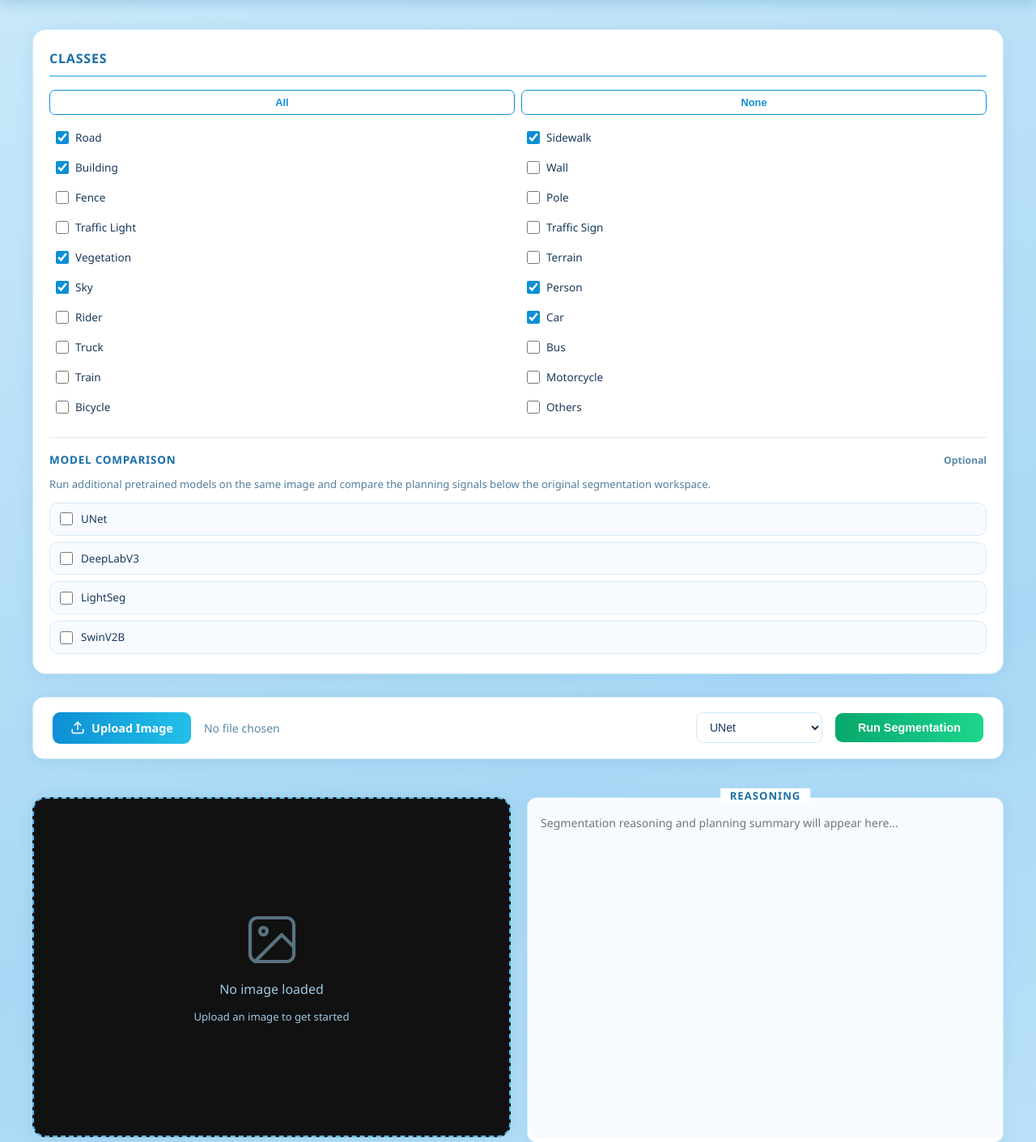
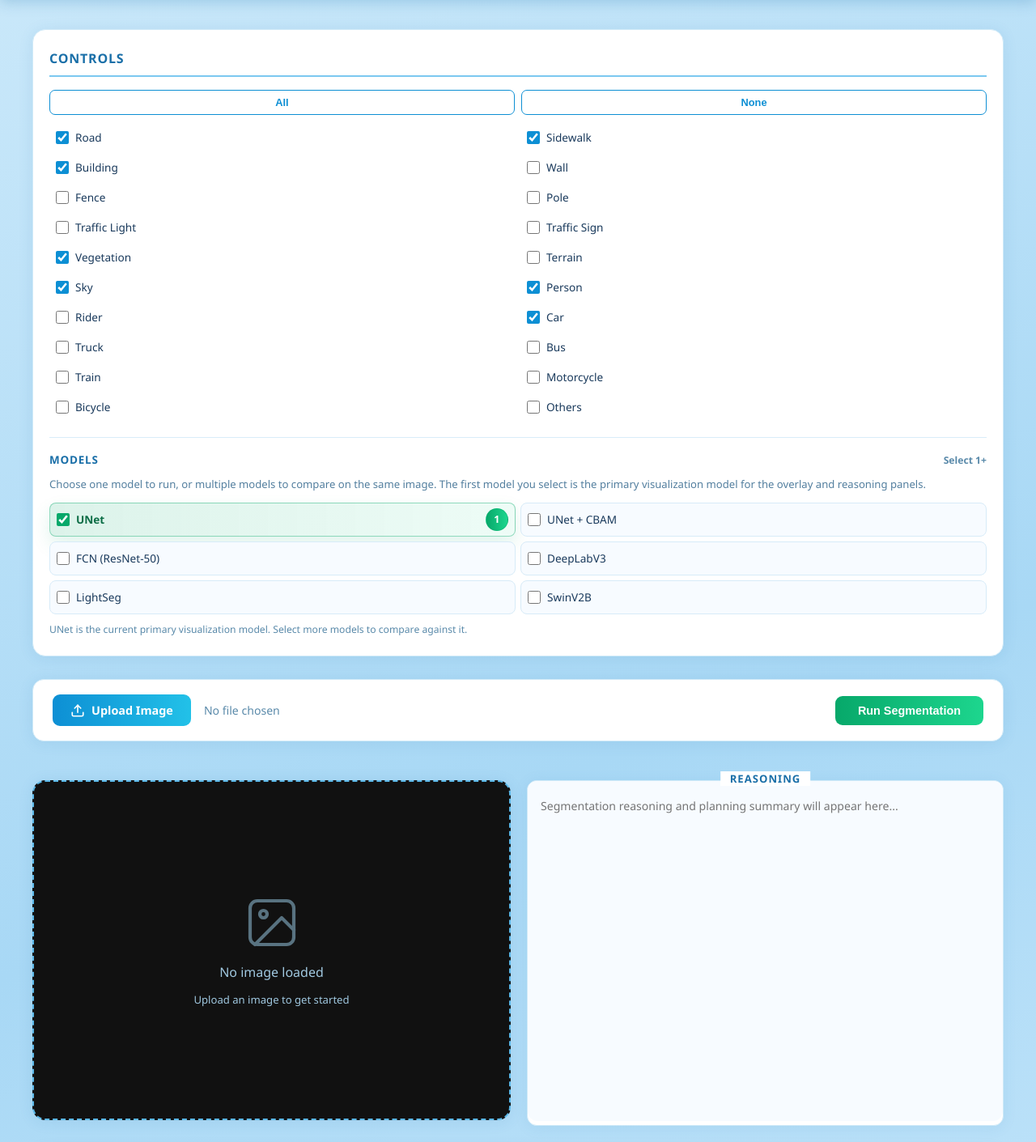
Before and after one commit to Azure2212/CityScapeSegmentation, a Flask app: page / in a window 1280 px wide. Shown: the part 125-1536 px from the top of the page at 81% size. Run offline with Flask 3, Linux system fonts and the light colour scheme.

Commit message:
Refactor model selection UI and logic for improved user experience

```diff
--- a/app.py
+++ b/app.py
@@ -29,11 +29,12 @@ from albumentations.pytorch import ToTensorV2
 
 app = Flask(__name__)
 
-# These models appear in the optional comparison panel on the root page.
-COMPARISON_MODEL_KEYS = ("UNet", "DeepLabV3", "LightSeg", "SwinV2B")
 # The root page starts with a practical subset of classes enabled for the
 # overlay so the first run highlights the dominant street-scene categories.
 DEFAULT_SELECTED_CLASSES = (0, 1, 2, 8, 10, 11, 13)
+# The root page starts with one primary model selected so the unified checkbox
+# list can drive either a single-model run or a multi-model comparison.
+DEFAULT_SELECTED_MODELS = ("UNet",)
 
 # The model registry is the single source of truth for labels shown in the UI,
 # checkpoint download URLs, loader functions, and input resolution.
@@ -251,6 +252,17 @@ def _comparison_models(base_model: str, requested_models: list[str]) -> tuple[li
     return selected, skipped
 
 
+def _requested_model_selection() -> tuple[str, list[str]]:
+    """Resolve the primary model and any comparison models from the request."""
+    selected_models = list(dict.fromkeys(request.form.getlist("models[]")))
+    if selected_models:
+        return selected_models[0], selected_models[1:]
+
+    model_key = request.form.get("model", DEFAULT_SELECTED_MODELS[0])
+    compare_models = list(dict.fromkeys(request.form.getlist("compare_models[]")))
+    return model_key, compare_models
+
+
 def _build_reasoning(
     mask_full: np.ndarray,
     selected_classes: set[int],
@@ -292,17 +304,12 @@ def index():
     # the available-model UI stays synchronized with the API.
     models = [{"key": k, "label": v["label"], "available": bool(v["url"])}
               for k, v in MODEL_REGISTRY.items()]
-    comparison_models = [
-        {"key": key, "label": MODEL_REGISTRY[key]["label"], "available": bool(MODEL_REGISTRY[key]["url"])}
-        for key in COMPARISON_MODEL_KEYS
-        if key in MODEL_REGISTRY
-    ]
     return render_template(
         "index.html",
         models=models,
         classes=CLASSES,
-        comparison_models=comparison_models,
         default_checked_classes=DEFAULT_SELECTED_CLASSES,
+        default_selected_models=DEFAULT_SELECTED_MODELS,
     )
 
 
@@ -314,10 +321,11 @@ def predict():
 
     file = request.files["image"]
     # The selected model drives inference, the class list drives only overlay
-    # coloring, and comparison models request extra analyses on the same image.
-    model_key = request.form.get("model", "UNet")
+    # coloring, and any additional selected models request extra analyses on
+    # the same image. The checkbox-based UI sends models[] while older clients
+    # can still send model + compare_models[].
+    model_key, compare_models = _requested_model_selection()
     selected_classes = request.form.getlist("classes[]", type=int)
-    compare_models = request.form.getlist("compare_models[]")
 
     # Decode the uploaded image into OpenCV BGR format so the same image buffer
     # can be reused for overlay rendering and model preprocessing.
@@ -399,5 +407,5 @@ def predict():
 
 
 if __name__ == "__main__":
-    port = int(os.environ.get("PORT", 5000))
+    port = int(os.environ.get("PORT", 10796))
     app.run(host="0.0.0.0", port=port)
--- a/templates/index.html
+++ b/templates/index.html
@@ -187,37 +187,118 @@
       color: white;
     }
 
-    .compare-list {
+    .model-list {
       display: grid;
-      gap: 8px;
-    }
-
-    .compare-item {
+      grid-template-columns: 1fr 1fr;
+      gap: 6px;
+      margin-top: 12px;
+    }
+
+    .model-item {
       display: flex;
       align-items: center;
-      gap: 10px;
-      padding: 10px 12px;
-      border-radius: 10px;
+      gap: 8px;
+      padding: 6px 8px;
+      border-radius: 8px;
+      cursor: pointer;
+      transition: background 0.15s, border-color 0.15s, box-shadow 0.15s, transform 0.15s;
+      overflow: hidden;
+      min-height: 38px;
       border: 1px solid #d7ebf8;
       background: #f7fbff;
     }
 
-    .compare-item input[type="checkbox"] {
+    .model-item:hover {
+      background: #eaf5fd;
+    }
+
+    .model-item input[type="checkbox"] {
       width: 16px;
       height: 16px;
       accent-color: #07a86a;
       flex-shrink: 0;
     }
 
-    .compare-item label {
-      font-size: 0.84rem;
+    .model-item label {
+      font-size: 0.85rem;
       color: #1a3a5c;
       cursor: pointer;
-      line-height: 1.4;
-    }
-
-    .compare-item.is-disabled {
+      user-select: none;
+      line-height: 1.35;
+      flex: 1;
+    }
+
+    .model-item.is-selected {
+      box-shadow: 0 8px 18px rgba(26, 111, 168, 0.08);
+    }
+
+    .model-item.is-primary {
+      background: linear-gradient(90deg, rgba(7, 168, 106, 0.14), rgba(29, 214, 142, 0.08));
+      border-color: rgba(7, 168, 106, 0.4);
+      box-shadow: 0 10px 22px rgba(7, 168, 106, 0.12);
+    }
+
+    .model-item.is-primary label {
+      color: #0c6d46;
+      font-weight: 700;
+    }
+
+    .model-item.is-secondary {
+      background: linear-gradient(90deg, rgba(13, 143, 212, 0.14), rgba(34, 193, 232, 0.08));
+      border-color: rgba(13, 143, 212, 0.35);
+      box-shadow: 0 10px 22px rgba(13, 143, 212, 0.1);
+    }
+
+    .model-item.is-secondary label {
+      color: #14527c;
+      font-weight: 600;
+    }
+
+    .model-order {
+      width: 28px;
+      height: 28px;
+      border-radius: 999px;
+      display: inline-flex;
+      align-items: center;
+      justify-content: center;
+      flex-shrink: 0;
+      font-size: 0.78rem;
+      font-weight: 800;
+      letter-spacing: 0.2px;
+      color: transparent;
+      background: transparent;
+      border: 1px solid transparent;
+      opacity: 0;
+      transform: scale(0.9);
+      transition: opacity 0.15s, transform 0.15s, background 0.15s, color 0.15s, border-color 0.15s;
+    }
+
+    .model-item.is-selected .model-order {
+      opacity: 1;
+      transform: scale(1);
+    }
+
+    .model-item.is-primary .model-order {
+      color: white;
+      background: linear-gradient(90deg, #07a86a, #1dd68e);
+      border-color: rgba(7, 168, 106, 0.35);
+    }
+
+    .model-item.is-secondary .model-order {
+      color: white;
+      background: linear-gradient(90deg, #0d8fd4, #22c1e8);
+      border-color: rgba(13, 143, 212, 0.3);
+    }
+
+    .model-item.is-disabled {
       opacity: 0.58;
+    }
+
+    .model-help {
+      margin-top: 10px;
+      font-size: 0.76rem;
+      color: #5a8aaa;
+      line-height: 1.45;
     }
 
     /* Upload controls, preview canvas, and reasoning panel */
@@ -961,6 +1042,7 @@
       }
 
       .class-list,
+      .model-list,
       .analysis-grid.four {
         grid-template-columns: 1fr;
       }
@@ -975,9 +1057,9 @@
   </header>
 
   <main>
-    <!-- Sidebar controls define the overlay classes and optional comparison models. -->
+    <!-- Sidebar controls define the overlay classes and model-selection state. -->
     <aside class="panel-classes">
-      <h2>Classes</h2>
+      <h2>Controls</h2>
 
       <section class="sidebar-section">
         <div class="btn-row" style="margin-top:0;padding-top:0;border-top:none;">
@@ -1002,25 +1084,28 @@
 
       <section class="sidebar-section">
         <div class="sidebar-title">
-          <h3>Model Comparison</h3>
-          <span class="sidebar-note">Optional</span>
+          <h3>Models</h3>
+          <span class="sidebar-note">Select 1+</span>
         </div>
-        <p class="sidebar-copy">Run additional pretrained models on the same image and compare the planning signals below the original segmentation workspace.</p>
-        <div class="compare-list">
-          {% for model in comparison_models %}
-          <div class="compare-item {% if not model.available %}is-disabled{% endif %}">
+        <p class="sidebar-copy">Choose one model to run, or multiple models to compare on the same image. The first model you select is the primary visualization model for the overlay and reasoning panels.</p>
+        <div class="model-list">
+          {% for model in models %}
+          <div class="model-item {% if not model.available %}is-disabled{% endif %}" data-model-key="{{ model.key }}">
             <input
               type="checkbox"
-              id="compare-{{ model.key }}"
+              id="model-{{ model.key }}"
               value="{{ model.key }}"
+              {% if model.key in default_selected_models %}checked{% endif %}
               {% if not model.available %}disabled{% endif %}
             />
-            <label for="compare-{{ model.key }}">
+            <label for="model-{{ model.key }}">
               {{ model.label }}{% if not model.available %} (unavailable){% endif %}
             </label>
+            <span class="model-order" aria-hidden="true"></span>
           </div>
           {% endfor %}
         </div>
+        <p id="modelHelp" class="model-help">Green 1 is the primary visualization model. Blue 2+ entries are comparison models and renumber automatically when a selection is removed.</p>
       </section>
     </aside>
 
@@ -1034,13 +1119,6 @@
         </label>
         <input type="file" id="imageInput" accept="image/*" onchange="handleUpload(event)" />
         <span id="fileName">No file chosen</span>
-        <select id="modelSelect" style="padding:9px 12px;border:1.5px solid #d0eaf8;border-radius:9px;font-size:0.88rem;color:#1a3a5c;background:white;cursor:pointer;outline:none;">
-          {% for model in models %}
-          <option value="{{ model.key }}" {% if not model.available %}disabled{% endif %}>
-            {{ model.label }}{% if not model.available %} (unavailable){% endif %}
-          </option>
-          {% endfor %}
-        </select>
         <button class="btn-run" type="button" onclick="runSegmentation()">Run Segmentation</button>
       </div>
 
@@ -1141,7 +1219,7 @@
           <section class="analysis-column">
             <h3 class="analysis-section-title">Model Comparison</h3>
             <div id="comparisonPanel" class="comparison-panel">
-              <p class="empty-copy">Select comparison models to render cross-model agreement and disagreement.</p>
+              <p class="empty-copy">Select multiple models to render cross-model agreement and disagreement.</p>
             </div>
           </section>
         </div>
@@ -1216,7 +1294,6 @@
     const placeholder = document.getElementById("placeholder");
     const loadingOverlay = document.getElementById("loadingOverlay");
     const statusText = document.getElementById("statusText");
-    const modelSelect = document.getElementById("modelSelect");
     const reasoningText = document.getElementById("reasoningText");
     const summaryText = document.getElementById("summaryText");
     const scoreGrid = document.getElementById("scoreGrid");
@@ -1226,21 +1303,95 @@
     const relationList = document.getElementById("relationList");
     const tagList = document.getElementById("tagList");
     const comparisonPanel = document.getElementById("comparisonPanel");
+    const modelHelp = document.getElementById("modelHelp");
     const groupBars = document.getElementById("groupBars");
     const objectRows = document.getElementById("objectRows");
     const regionCards = document.getElementById("regionCards");
     const classStats = document.getElementById("classStats");
 
     let uploadedFile = null;
-
-    // Read the current overlay-class and comparison-model selections from the
+    let modelSelectionOrder = [];
+
+    // Read the current overlay-class and model selections from the
     // sidebar controls before building the request payload.
     function overlayCheckboxes() {
       return [...document.querySelectorAll(".class-list input[type='checkbox']")];
     }
 
-    function comparisonCheckboxes() {
-      return [...document.querySelectorAll(".compare-list input[type='checkbox']")];
+    function modelCheckboxes() {
+      return [...document.querySelectorAll(".model-list input[type='checkbox']")];
+    }
+
+    function checkedModelCheckboxes() {
+      return modelCheckboxes().filter((checkbox) => checkbox.checked);
+    }
+
+    function selectedModelOrder() {
+      const checkedValues = new Set(checkedModelCheckboxes().map((checkbox) => checkbox.value));
+
+      modelSelectionOrder = modelSelectionOrder.filter((modelKey) => checkedValues.has(modelKey));
+
+      checkedModelCheckboxes().forEach((checkbox) => {
+        if (!modelSelectionOrder.includes(checkbox.value)) {
+          modelSelectionOrder.push(checkbox.value);
+        }
+      });
+
+      return [...modelSelectionOrder];
+    }
+
+    function syncModelPicker() {
+      const orderedModels = selectedModelOrder();
+      const primaryModel = orderedModels[0] || null;
+
+      modelCheckboxes().forEach((checkbox) => {
+        const item = checkbox.closest(".model-item");
+        const badge = item.querySelector(".model-order");
+        const label = item.querySelector(`label[for="${checkbox.id}"]`)?.textContent?.trim() || checkbox.value;
+        const order = orderedModels.indexOf(checkbox.value);
+        const selectionIndex = order + 1;
+
+        item.classList.remove("is-selected", "is-primary", "is-secondary");
+        item.removeAttribute("data-selection-order");
+        item.removeAttribute("title");
+        badge.textContent = "";
+
+        if (order === -1) {
+          return;
+        }
+
+        item.classList.add("is-selected");
+        item.classList.add(selectionIndex === 1 ? "is-primary" : "is-secondary");
+        item.dataset.selectionOrder = String(selectionIndex);
+        badge.textContent = String(selectionIndex);
+        item.title = selectionIndex === 1
+          ? `${label} is the primary visualization model.`
+          : `${label} runs as comparison model ${selectionIndex}.`;
+      });
+
+      if (!primaryModel) {
+        modelHelp.textContent = "Select at least one model. Green 1 becomes the primary visualization model and blue 2+ entries become comparison models.";
+        return;
+      }
+
+      const primaryLabel = document.querySelector(`label[for="model-${primaryModel}"]`)?.textContent?.trim() || primaryModel;
+      const comparisonCount = Math.max(orderedModels.length - 1, 0);
+      modelHelp.textContent = comparisonCount
+        ? `${primaryLabel} is the current primary visualization model. ${comparisonCount} additional model${comparisonCount === 1 ? "" : "s"} will run in comparison mode.`
+        : `${primaryLabel} is the current primary visualization model. Select more models to compare against it.`;
+    }
+
+    function handleModelSelectionChange(event) {
+      const checkbox = event.target;
+
+      if (checkbox.checked) {
+        modelSelectionOrder = modelSelectionOrder.filter((modelKey) => modelKey !== checkbox.value);
+        modelSelectionOrder.push(checkbox.value);
+      } else {
+        modelSelectionOrder = modelSelectionOrder.filter((modelKey) => modelKey !== checkbox.value);
+      }
+
+      syncModelPicker();
     }
 
     function setStatus(message, isError = false) {
@@ -1277,7 +1428,7 @@
       sceneProfile.innerHTML = emptyCopy("Scene layout information will appear here.");
       relationList.innerHTML = emptyCopy("Street-relation heuristics will appear here.");
       tagList.innerHTML = emptyCopy("Scene tags will appear here.");
-      comparisonPanel.innerHTML = emptyCopy("Select comparison models to render cross-model agreement and disagreement.");
+      comparisonPanel.innerHTML = emptyCopy("Select multiple models to render cross-model agreement and disagreement.");
       groupBars.innerHTML = emptyCopy("Planning groups will appear here.");
       objectRows.innerHTML = `
         <tr>
@@ -1597,7 +1748,7 @@
 
     function renderModelComparison(comparison) {
       if (!comparison) {
-        comparisonPanel.innerHTML = emptyCopy("Select comparison models to render cross-model agreement and disagreement.");
+        comparisonPanel.innerHTML = emptyCopy("Select multiple models to render cross-model agreement and disagreement.");
         return;
       }
 
@@ -1672,32 +1823,33 @@
     }
 
     async function runSegmentation() {
-      // Serialize the uploaded image, the chosen primary model, the overlay
-      // class selection, and any optional comparison-model requests.
+      // Serialize the uploaded image, the selected models, and the overlay
+      // class selection into one request.
       if (!uploadedFile) {
         setStatus("Please upload an image first.", true);
         return;
       }
 
+      const selectedModels = selectedModelOrder();
+
+      if (!selectedModels.length) {
+        setStatus("Select at least one model before running segmentation.", true);
+        return;
+      }
+
       const selectedClasses = overlayCheckboxes()
         .filter((checkbox) => checkbox.checked)
         .map((checkbox) => checkbox.value);
 
-      const compareModels = comparisonCheckboxes()
-        .filter((checkbox) => checkbox.checked)
-        .map((checkbox) => checkbox.value);
-
       const form = new FormData();
       form.append("image", uploadedFile);
-      form.append("model", modelSelect.value);
+      selectedModels.forEach((modelKey) => form.append("models[]", modelKey));
 
       if (selectedClasses.length) {
         selectedClasses.forEach((classId) => form.append("classes[]", classId));
       } else {
         form.append("classes[]", "-1");
       }
-
-      compareModels.forEach((modelKey) => form.append("compare_models[]", modelKey));
 
       loadingOverlay.style.display = "flex";
       setStatus("Running segmentation and planning analysis...");
@@ -1718,7 +1870,12 @@
         placeholder.style.display = "none";
 
         renderResults(data);
-        setStatus(`Analyzed with ${data.model_label}.`);
+        const comparedCount = data.model_comparison?.models?.length || 1;
+        setStatus(
+          comparedCount > 1
+            ? `Analyzed with ${data.model_label}. Compared ${comparedCount} models.`
+            : `Analyzed with ${data.model_label}.`
+        );
       } catch (error) {
         reasoningText.value = `Error: ${error.message}`;
         resetAnalysisPanels();
@@ -1728,7 +1885,12 @@
       }
     }
 
+    modelCheckboxes().forEach((checkbox) => {
+      checkbox.addEventListener("change", handleModelSelectionChange);
+    });
+
     // Initialize the dashboard before the first upload.
+    syncModelPicker();
     resetAnalysisPanels();
   </script>
 
```
Also changed, not shown: image2Test/2942.png (deleted), image2Test/2943.png (deleted), image2Test/2944.png (deleted), image2Test/2945.png (deleted), image2Test/2946.png (deleted), image2Test/2947.png (deleted), image2Test/2949.png (deleted).
